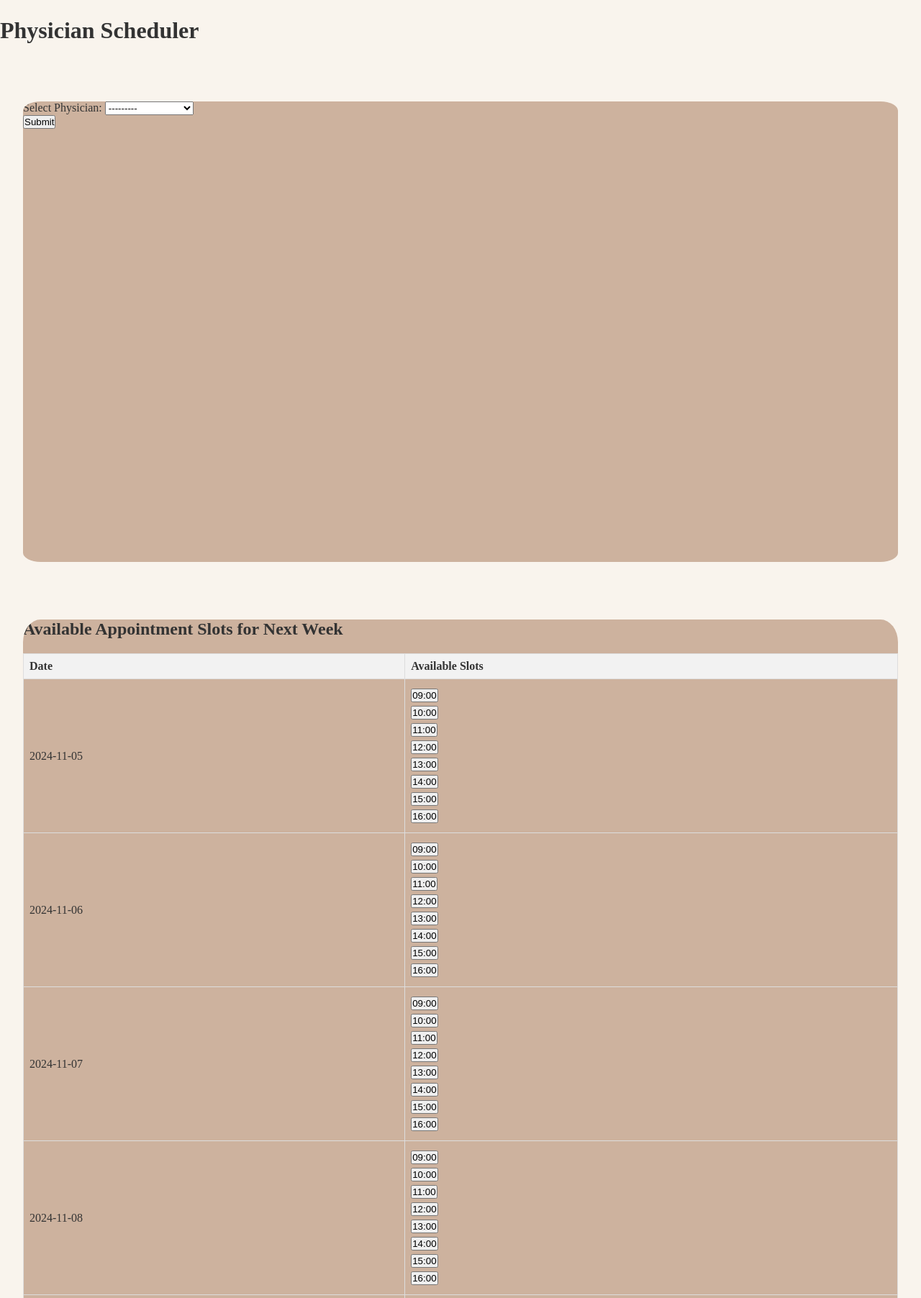
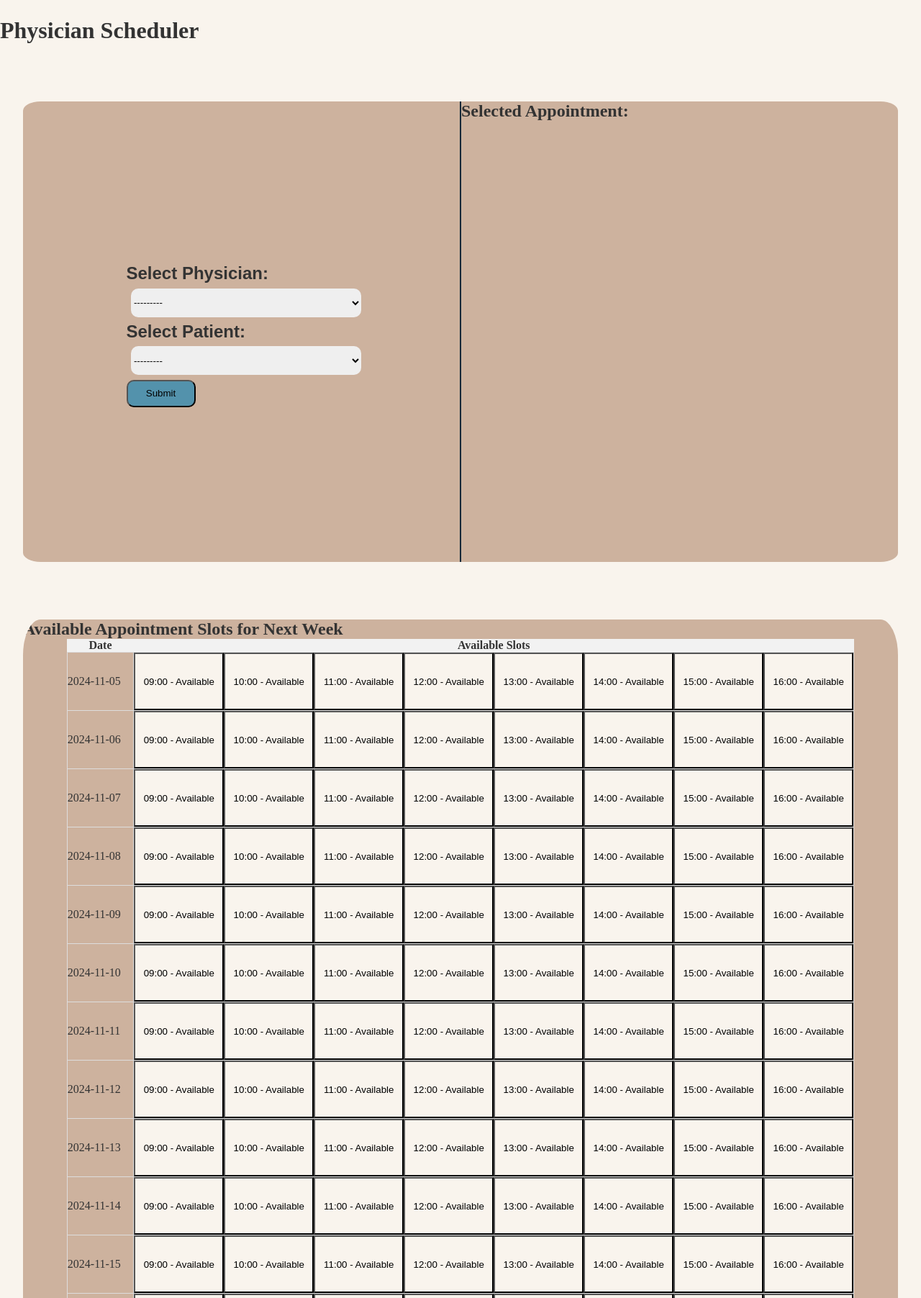
Before and after one commit to jacobopatz/Healthcare-Portal, a Django app: page /schedule/ in a window 1280 px wide. Shown: the part 120-1924 px from the top of the page at 72% size. Run offline with Django 5.2, Linux system fonts and the light colour scheme; data comes from the database, SQL or seed files in the repository; both versions use the stored data as it was after the commit; some web fonts are replaced.

Commit message:
physician scheduler can displau cal

```diff
--- a/djangoProject/schedule/forms.py
+++ b/djangoProject/schedule/forms.py
@@ -1,8 +1,12 @@
 from django import forms
-from sharedModels.models import Employees
+from sharedModels.models import Employees,PatientRecord
 
 class PhysicianSelectionForm(forms.Form):
     physician = forms.ModelChoiceField(
         queryset=Employees.objects.all(),  # Ensure you fetch all employees here
         label='Select Physician'
     )
+    patient = forms.ModelChoiceField(
+        queryset = PatientRecord.objects.all(),
+        label='Select Patient'
+    )
--- a/djangoProject/schedule/static/css/schedule.css
+++ b/djangoProject/schedule/static/css/schedule.css
@@ -4,49 +4,118 @@ body, html {
     height: 100%;
     box-sizing: border-box;
 }
+
 .flex-container {
-    height: auto;
-    width: auto;
     display: flex;
     flex-direction: column;
     justify-content: center;
     align-items: center;
 }
+
 .sched_background {
     background-color: #cdb29e;
     min-height: 80vh;
     overflow: auto;
-    width:95vw;
+    width: 95vw;
     border-radius: 2%;
     margin-top: 10vh;
+    display: flex;
+    flex-direction: column;
+    align-items: stretch;
 }
-.calendar-table {
-    width: 100%;
-    border-collapse: collapse;
-    margin-top: 20px;
+.select-background {
+    background-color: #cdb29e;
+    min-height: 80vh;
+    overflow: auto;
+    width: 95vw;
+    border-radius: 2%;
+    margin-top: 10vh;
+    display: flex;
+    flex-direction: row;
+    align-items: stretch;
 }
 
-.calendar-table th,
+.select-right {
+    flex: 1;
+    display: flex;
+    width: 50%;
+    border-right: 2px solid #032838;
+    justify-content: center;
+    flex-direction: column;
+    align-items: center;
+    font-family: Arial, Helvetica, sans-serif;
+    font-weight: bold;
+    font-size: x-large;
+}
+
+.select-left {
+    flex: 1;
+
+}
+
+.select-right button {
+    background-color: #5392ac;
+    width: 30%;
+    height: 20%;
+    border-radius: 10px;
+}
+
+select {
+    height: 5vh;
+    width: 40vh;
+    border-radius: 10px;
+    border: none;
+    margin: 2%;
+}
+p {
+    display: flex;
+    flex-direction: column;
+}
+
+.calendar-table {
+    width: 90%;
+    border-collapse: collapse;
+    align-self: center;
+}
+
 .calendar-table td {
-    border: 1px solid #ddd;  /* Adds border around each cell */
-    padding: 8px;
+    border: 1px solid #ddd;
     text-align: left;
 }
 
 .calendar-table th {
-    background-color: #f2f2f2;  /* Light gray background for header */
+    background-color: #f2f2f2;
 }
 
 .calendar-table tbody tr:hover {
-    background-color: #f1f1f1;  /* Light gray on hover for rows */
+    background-color: #f1f1f1;
+}
+
+.calendar-table li {
+    flex: 1;
+    display: flex;
+    width: 100%;
+    height: 100%;
+    justify-content: center;
 }
 
 .calendar-table ul {
-    list-style-type: none;  /* Removes bullet points */
-    padding: 0;  /* Removes padding */
-    margin: 0;  /* Removes margin */
+    list-style-type: none;
+    padding: 0;
+    display: flex;
+    flex-direction: row;
+    justify-content: space-evenly;
+    height: 10vh;
 }
 
-.calendar-table li {
-    margin: 5px 0;  /* Adds some space between slots */
+.appointment-time.booked {
+    flex: 1 1;
+    background-color:  #5392ac;
+    height: 100%;
 }
+
+.appointment-time.available {
+    flex: 1 1;
+    background-color:  #f9f4ed;
+    height: 100%;
+}
--- a/djangoProject/schedule/templates/SCHED.html
+++ b/djangoProject/schedule/templates/SCHED.html
@@ -7,11 +7,18 @@
 {% block content %}
 <h1>Physician Scheduler</h1>
 <div class="flex-container">
-    <div class="sched_background">
-        <form method="GET" action="{% url 'schedule' %}">
+    <div class="select-background">
+        <div class="select-right">
+        <form method="GET" action="{% url 'schedule' %}" class="select-form">
+            {% csrf_token %}
             {{ form.as_p }}
             <button type="submit">Submit</button>
         </form>
+
+    </div>
+    <div class="select-left" >
+        <h2> Selected Appointment: </h2>
+    </div>
 </div>
     <div class="sched_background">
         <h2>Available Appointment Slots for Next Week</h2>
@@ -30,14 +37,21 @@
                             {% if slots %}
                             <ul>
                                 {% for slot in slots %}
-                                        <li>
-                                            <button class="appointment-time" data-time="{{ slot|time:"H:i" }}">{{ slot|time:"H:i" }}</button>
+                                <li class="test">
+
+                                        <button class="appointment-time {% if slot.is_booked %}booked{% else %}available{% endif %}"
+                                                data-time="{{ slot.time|time:"H:i" }}">
+                                            {{ slot.time|time:"H:i" }} -
+                                            {% if slot.is_booked %}Booked{% else %}Available{% endif %}
+                                        </button>
+
                                 </li>
                                 {% endfor %}
                             </ul>
                         {% else %}
                             <p>No available slots</p>
                         {% endif %}
+
                         </td>
                     </tr>
                 {% endfor %}
--- a/djangoProject/schedule/views.py
+++ b/djangoProject/schedule/views.py
@@ -5,27 +5,34 @@ from .forms import PhysicianSelectionForm
 from datetime import datetime, timedelta
 
 class ScheduleView(View):
-    def get(self, request):
+    def get(self, request):  # `request` is passed correctly here
         form = PhysicianSelectionForm()
         available_slots = {}
         current_date = datetime.now().date()
 
         # Initialize available slots for the next 7 days
-        for i in range(7):  # Loop through the next 7 days
+        for i in range(30):  # Loop through the next 7 days
             day = current_date + timedelta(days=i)
-            available_slots[day] = [datetime.combine(day, datetime.min.time()).replace(hour=hour) for hour in range(9, 17)]
+            available_slots[day] = [
+                {
+                    'time': datetime.combine(day, datetime.min.time()).replace(hour=hour),
+                    'is_booked': False
+                }
+                for hour in range(9, 17)
+            ]
 
         # Check if a physician is selected
         selected_physician_id = request.GET.get('physician')
         if selected_physician_id:
             # Get all appointments for the selected physician
-            appointments = Appointments.objects.filter(physcianid_id=selected_physician_id).select_related('physcianid')
+            appointments = Appointments.objects.filter(physcianid_id=selected_physician_id)
 
             # Remove booked slots from available slots
             booked_times = {(appt.date.date(), appt.date.hour) for appt in appointments}
 
             for day, slots in available_slots.items():
-                # Filter out booked slots
-                available_slots[day] = [slot for slot in slots if (day, slot.hour) not in booked_times]
+                for slot in slots:
+                    if (day, slot['time'].hour) in booked_times:
+                        slot['is_booked'] = True
 
         return render(request, 'SCHED.html', {'form': form, 'available_slots': available_slots})
--- a/djangoProject/sharedModels/models.py
+++ b/djangoProject/sharedModels/models.py
@@ -157,6 +157,8 @@ class PatientRecord(models.Model):
     class Meta:
 
         db_table = 'patient record'
+    def __str__(self):
+        return f"{self.lastname}, {self.firstname}"
 
 
 class PharmacyOrder(models.Model):
```
Also changed, not shown: djangoProject/db.sqlite3. Lines whose indentation alone changed are shown as unchanged.
